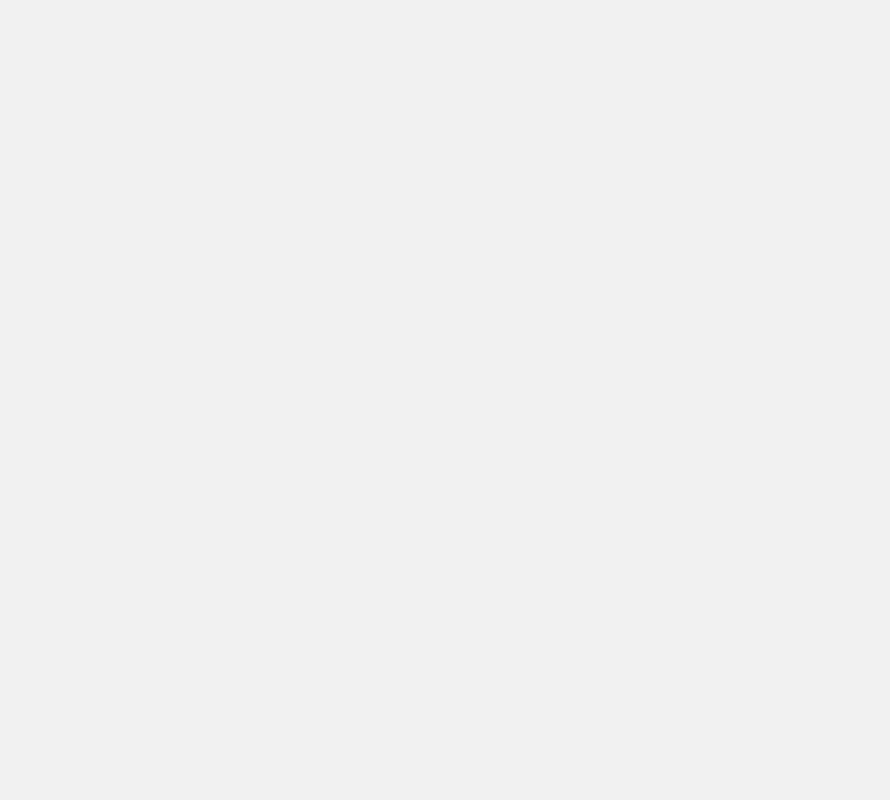
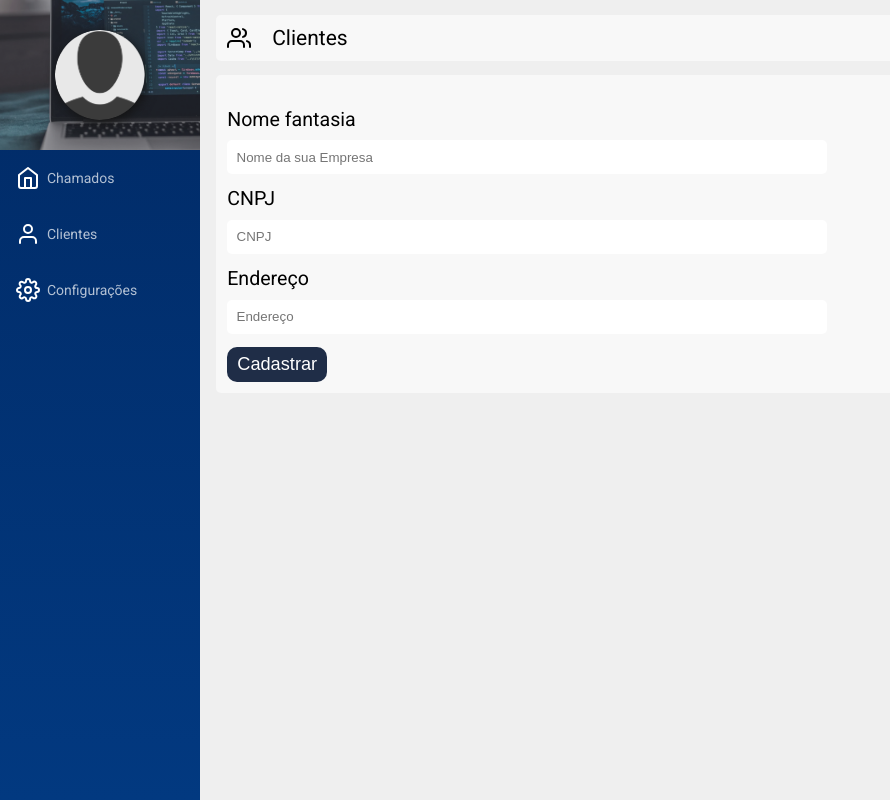
Before and after one commit to Simoncosta/called, a React (Vite) app: page /customers in a window 1280 px wide. Before the commit this address had no page. Shown: the whole page, without its empty margins (0-890 px from the left). Built offline with nearby package versions, Linux system fonts and the light colour scheme; sample sign-in values are in the browser's storage.

Commit message:
cadastro de clientes

```diff
--- a/src/database/db.json
+++ b/src/database/db.json
@@ -6,5 +6,13 @@
       "email": "teste@teste.com",
       "password": "$2a$08$cD5JqHR3Ti8Yb.3Em0JteO41QfXcK1epCL3OS0KJop3/Vf9G6JarO"
     }
+  ],
+  "customers": [
+    {
+      "id": 1668612396261,
+      "nameCompany": "IT Rocket",
+      "cnpj": "123456789",
+      "address": "Rua 10 centro tao longe"
+    }
   ]
 }
--- /dev/null
+++ b/src/pages/Customers/index.tsx
@@ -0,0 +1,68 @@
+import { FormEvent, useState } from "react";
+import { FiUsers } from "react-icons/fi";
+import { toast } from "react-toastify";
+import Breadcrumbs from "../../components/Breadcrumbs";
+import Header from "../../components/Header";
+
+export default function Customers() {
+
+    const [nomeFantasia, setNomeFantasia] = useState("");
+    const [cnpj, setCnpj] = useState("");
+    const [endereco, setEndereco] = useState("");
+
+    async function handleAdd(e: FormEvent) {
+        e.preventDefault();
+
+        if(nomeFantasia !== "" && cnpj !== "" && endereco !== "") {
+            await fetch("http://localhost:3000/customers", {
+            method: "POST",
+            headers: {
+                "Content-Type": "application/json"
+            },
+            body: JSON.stringify({
+                "id": Date.now(),
+                "nameCompany": nomeFantasia,
+                "cnpj": cnpj,
+                "address": endereco,
+            })
+            })
+            .then(res => res.json())
+            .then(result => {
+                toast.success("Cliente cadastrado com sucesso!");
+
+                setNomeFantasia('');
+                setCnpj('');
+                setEndereco('');
+            })
+            .catch(console.log);
+        } else {
+            toast.error("Preencha todos os campos");
+        }
+    }
+
+    return(
+        <div>
+            <Header />
+            <div className="content">
+                <Breadcrumbs name="Clientes">
+                    <FiUsers size={24} />
+                </Breadcrumbs>
+
+                <div className="container">
+                    <form className="form-profile customers" onSubmit={handleAdd}>
+                        <label>Nome fantasia</label>
+                        <input type="text" placeholder="Nome da sua Empresa" value={nomeFantasia} onChange={(e) => setNomeFantasia(e.target.value)} />
+
+                        <label>CNPJ</label>
+                        <input type="text" placeholder="CNPJ" value={cnpj} onChange={(e) => setCnpj(e.target.value)} />
+
+                        <label>Endereço</label>
+                        <input type="text" placeholder="Endereço" value={endereco} onChange={(e) => setEndereco(e.target.value)} />
+
+                        <button type="submit">Cadastrar</button>
+                    </form>
+                </div>
+            </div>
+        </div>
+    );
+}
--- a/src/routes/index.tsx
+++ b/src/routes/index.tsx
@@ -9,6 +9,7 @@ import SignIn from '../pages/SignIn';
 import SignUp from '../pages/SignUp';
 import Dashboard from "../pages/Dashboard";
 import Profile from "../pages/Profile";
+import Customers from "../pages/Customers";
 
 export default function RoutesIndex() {
     return(
@@ -17,6 +18,7 @@ export default function RoutesIndex() {
                 <Route element={<PrivateRoute />}>
                     <Route path='/dashboard' element={<Dashboard />}/>
                     <Route path='/profile' element={<Profile />}/>
+                    <Route path='/customers' element={<Customers />}/>
                 </Route>
                 <Route path='/' element={<SignIn />}/>
                 <Route path='/register' element={<SignUp />}/>
```
